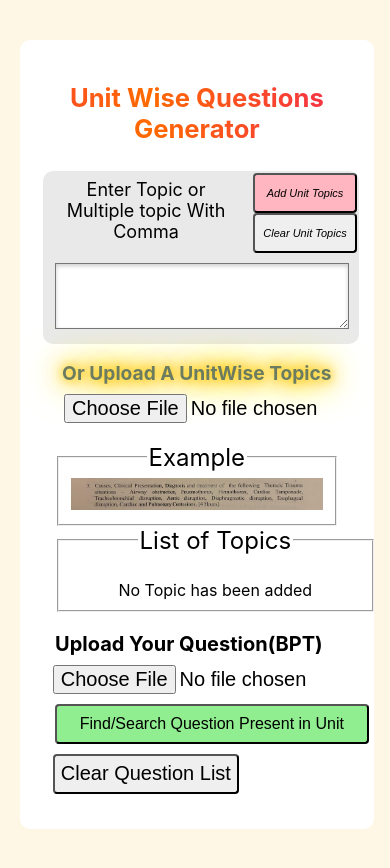
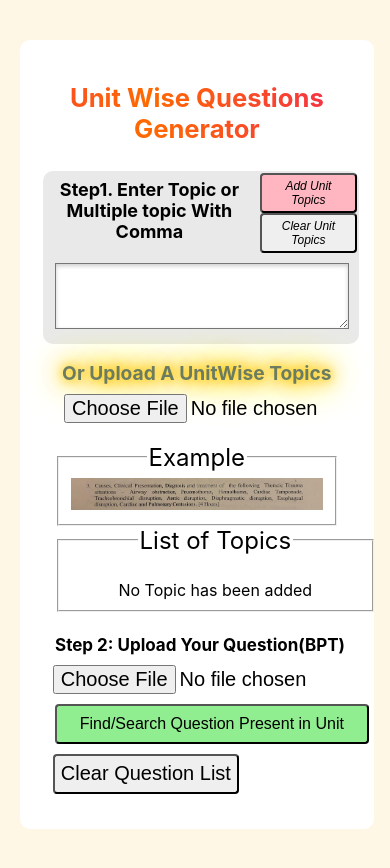
Before and after one commit to abhijitgithub2019/UnitWiseQuestions, a React (Create React App) app: page / in a window 390 px wide. Shown: the top 868 px of the page. Built offline with nearby package versions, Linux system fonts and the light colour scheme.

Commit message:
changed the topic title

```diff
--- a/src/AddUnitTopics.js
+++ b/src/AddUnitTopics.js
@@ -231,7 +231,7 @@ const AddUnitTopics = () => {
         <div className="createtopicContainer">
           <div className="topicButtonText">
             <label htmlFor="my-input" className="topicTitleText">
-              Enter Topic or Multiple topic With Comma
+              Step1. Enter Topic or Multiple topic With Comma
             </label>
             <div className="right">
               <button type="submit" className="addTopic" onClick={onAddTopic}>
@@ -286,9 +286,9 @@ const AddUnitTopics = () => {
         <div className="populateContainer">
           <label
             htmlFor="my-input-u pload"
-            style={{ fontWeight: "bold", margin: "10px" }}
+           className="uploadQuestionTitle"
           >
-            Upload Your Question(BPT)
+            Step 2: Upload Your Question(BPT)
           </label>
           <input
             type="file"
--- a/src/addUnitTopics.css
+++ b/src/addUnitTopics.css
@@ -159,8 +159,9 @@
 }
 
 .topicTitleText {
-    font-size: 25px;
+    font-size: 20px;
     padding: 8px;
+    font-weight: bold;
 }
 
 .unitFileUpload {
@@ -199,6 +200,11 @@
 
 .unitTopic {
     margin-top: 2vh;
+}
+
+.uploadQuestionTitle {
+    font-weight: bold;
+    margin: 10px;
 }
 
 /* @media (max-width: 1024px) {
@@ -253,7 +259,7 @@
     .addTopic,
     .clearTopic {
         width: 100%;
-        font-size: 11px;
+        font-size: 12px;
     }
 
     .populateButton {
@@ -294,4 +300,8 @@
     .clearImage {
         margin-left: 2vw;
     }
+
+    .uploadQuestionTitle {
+        font-size: 17px;
     }
+}
```
Lines whose indentation alone changed are shown as unchanged.
